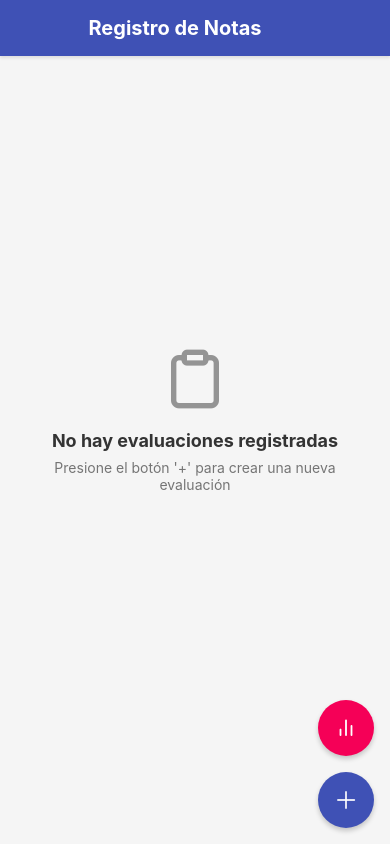
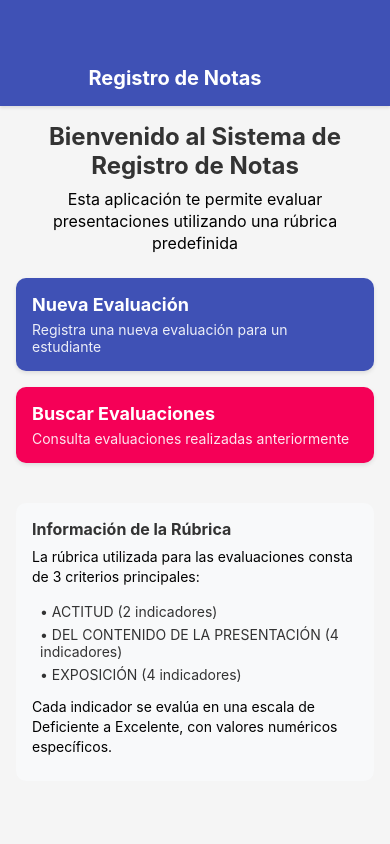
Before and after one commit to LucadeVeintemilla/NotasRegistro, a React Native app: screen /Inicio in a window 390 px wide. Built offline with nearby package versions, Linux system fonts and the light colour scheme.

Commit message:
Actualizado hasta revision

```diff
--- a/App.js
+++ b/App.js
@@ -10,7 +10,6 @@ import { inicializarRubrica } from './src/basedatos/rubricaServicio';
  */
 export default function App() {
   useEffect(() => {
-    // Inicializar la rúbrica al iniciar la aplicación
     inicializarRubrica();
   }, []);
 
--- a/src/componentes/Cabecera.js
+++ b/src/componentes/Cabecera.js
@@ -17,7 +17,7 @@ const Cabecera = ({ titulo, onAtras }) => {
       <View style={styles.contenido}>
         {onAtras && (
           <TouchableOpacity style={styles.botonAtras} onPress={onAtras}>
-            <AntDesign name="arrowleft" size={24} color={colores.textoClaro} />
+            <AntDesign name="arrowleft" size={28} color={colores.textoClaro} />
           </TouchableOpacity>
         )}
         <Text style={styles.titulo} numberOfLines={1}>
@@ -32,7 +32,7 @@ const Cabecera = ({ titulo, onAtras }) => {
 const styles = StyleSheet.create({
   contenedor: {
     backgroundColor: colores.primario,
-    paddingTop: 0,
+    paddingTop: 50,
     elevation: 4,
     shadowColor: '#000',
     shadowOffset: { width: 0, height: 2 },
@@ -54,10 +54,12 @@ const styles = StyleSheet.create({
     textAlign: 'center',
   },
   botonAtras: {
-    padding: 8,
+    padding: 10,
+    marginLeft: 4,
+    marginRight: 4,
   },
   espacioDerecho: {
-    width: 40, // Para balancear la cabecera cuando hay botón atrás
+    width: 40,
   },
 });
 
--- a/src/navegacion/Navegacion.js
+++ b/src/navegacion/Navegacion.js
@@ -7,6 +7,7 @@ import PantallaInicio from '../pantallas/PantallaInicio';
 import PantallaNuevaEvaluacion from '../pantallas/PantallaNuevaEvaluacion';
 import PantallaDetalleEvaluacion from '../pantallas/PantallaDetalleEvaluacion';
 import PantallaEstadisticas from '../pantallas/PantallaEstadisticas';
+import PantallaBuscarEvaluaciones from '../pantallas/PantallaBuscarEvaluaciones';
 
 const Stack = createNativeStackNavigator();
 
@@ -28,6 +29,7 @@ const Navegacion = () => {
         <Stack.Screen name="NuevaEvaluacion" component={PantallaNuevaEvaluacion} />
         <Stack.Screen name="DetalleEvaluacion" component={PantallaDetalleEvaluacion} />
         <Stack.Screen name="Estadisticas" component={PantallaEstadisticas} />
+        <Stack.Screen name="BuscarEvaluaciones" component={PantallaBuscarEvaluaciones} />
       </Stack.Navigator>
     </NavigationContainer>
   );
--- /dev/null
+++ b/src/pantallas/PantallaBuscarEvaluaciones.js
@@ -0,0 +1,261 @@
+import React, { useState, useEffect } from 'react';
+import {
+  View,
+  Text,
+  FlatList,
+  TouchableOpacity,
+  StyleSheet,
+  ActivityIndicator,
+  Alert,
+  TextInput
+} from 'react-native';
+import { colores, estilosGlobales } from '../estilos/estilosGlobales';
+import Cabecera from '../componentes/Cabecera';
+import { Feather } from '@expo/vector-icons';
+import { obtenerEvaluaciones } from '../basedatos/rubricaServicio';
+
+/**
+ * Pantalla para buscar y filtrar evaluaciones
+ * @param {Object} props Propiedades del componente
+ * @param {Object} props.navigation Objeto de navegación
+ * @returns {React.Component} Componente de búsqueda de evaluaciones
+ */
+const PantallaBuscarEvaluaciones = ({ navigation }) => {
+  const [evaluaciones, setEvaluaciones] = useState([]);
+  const [evaluacionesFiltradas, setEvaluacionesFiltradas] = useState([]);
+  const [cargando, setCargando] = useState(true);
+  const [textoBusqueda, setTextoBusqueda] = useState('');
+
+  const cargarEvaluaciones = async () => {
+    setCargando(true);
+    try {
+      const datos = await obtenerEvaluaciones();
+      setEvaluaciones(datos);
+      setEvaluacionesFiltradas(datos);
+    } catch (error) {
+      console.error('Error al cargar evaluaciones:', error);
+      Alert.alert('Error', 'No se pudieron cargar las evaluaciones');
+    } finally {
+      setCargando(false);
+    }
+  };
+
+  useEffect(() => {
+    const unsubscribe = navigation.addListener('focus', () => {
+      cargarEvaluaciones();
+    });
+
+    return unsubscribe;
+  }, [navigation]);
+
+  // Filtrar evaluaciones según el texto ingresado
+  const filtrarEvaluaciones = (texto) => {
+    setTextoBusqueda(texto);
+
+    if (!texto.trim()) {
+      setEvaluacionesFiltradas(evaluaciones);
+      return;
+    }
+
+    const textoLower = texto.toLowerCase();
+    const filtradas = evaluaciones.filter(evaluacion =>
+      evaluacion.titulo?.toLowerCase().includes(textoLower) ||
+      evaluacion.estudiante?.nombre?.toLowerCase().includes(textoLower) ||
+      evaluacion.estudiante?.apellido?.toLowerCase().includes(textoLower)
+    );
+
+    setEvaluacionesFiltradas(filtradas);
+  };
+
+  const renderItem = ({ item }) => {
+    const fecha = new Date(item.fecha).toLocaleDateString();
+
+    return (
+      <TouchableOpacity
+        style={styles.tarjetaEvaluacion}
+        onPress={() => navigation.navigate('DetalleEvaluacion', { evaluacionId: item.id })}
+      >
+        <View style={styles.contenidoTarjeta}>
+          <View style={styles.infoEvaluacion}>
+            <Text style={styles.tituloEvaluacion}>{item.titulo}</Text>
+            <Text style={styles.fechaEvaluacion}>{fecha}</Text>
+            <Text style={styles.estudianteEvaluacion}>
+              {`${item.estudiante?.nombre || ''} ${item.estudiante?.apellido || ''}`}
+            </Text>
+          </View>
+
+          <View style={styles.notaContainer}>
+            <Text style={styles.notaTexto}>{item.notaFinal?.toFixed(2) || '-'}</Text>
+            <Text style={styles.notaLabel}>Nota</Text>
+          </View>
+        </View>
+      </TouchableOpacity>
+    );
+  };
+
+  const ListaVacia = () => (
+    <View style={styles.contenedorVacio}>
+      <Feather name="search" size={64} color={colores.texto + '80'} />
+      <Text style={styles.textoVacio}>
+        {textoBusqueda ? 'No se encontraron resultados' : 'No hay evaluaciones registradas'}
+      </Text>
+      <Text style={styles.subtextoVacio}>
+        {textoBusqueda
+          ? 'Intenta con otros términos de búsqueda'
+          : 'Crea una nueva evaluación desde la pantalla principal'
+        }
+      </Text>
+    </View>
+  );
+
+  return (
+    <View style={estilosGlobales.contenedor}>
+      <Cabecera
+        titulo="Buscar Evaluaciones"
+        onAtras={() => navigation.goBack()}
+      />
+
+      <View style={styles.contenedorBusqueda}>
+        <Feather name="search" size={20} color={colores.texto} style={styles.iconoBusqueda} />
+        <TextInput
+          style={styles.inputBusqueda}
+          placeholder="Buscar por título o estudiante..."
+          value={textoBusqueda}
+          onChangeText={filtrarEvaluaciones}
+          autoCapitalize="none"
+        />
+        {textoBusqueda ? (
+          <TouchableOpacity
+            style={styles.botonLimpiar}
+            onPress={() => filtrarEvaluaciones('')}
+          >
+            <Feather name="x" size={20} color={colores.texto} />
+          </TouchableOpacity>
+        ) : null}
+      </View>
+
+      {cargando ? (
+        <View style={estilosGlobales.contenedorCentrado}>
+          <ActivityIndicator size="large" color={colores.primario} />
+          <Text style={styles.textoCargando}>Cargando evaluaciones...</Text>
+        </View>
+      ) : (
+        <FlatList
+          data={evaluacionesFiltradas}
+          keyExtractor={(item) => item.id}
+          renderItem={renderItem}
+          contentContainerStyle={styles.listaContenido}
+          ListEmptyComponent={ListaVacia}
+        />
+      )}
+    </View>
+  );
+};
+
+const styles = StyleSheet.create({
+  contenedorBusqueda: {
+    flexDirection: 'row',
+    alignItems: 'center',
+    backgroundColor: '#f5f5f5',
+    borderRadius: 8,
+    marginHorizontal: 16,
+    marginVertical: 12,
+    paddingHorizontal: 12,
+    height: 50,
+    borderWidth: 1,
+    borderColor: '#e0e0e0',
+  },
+  iconoBusqueda: {
+    marginRight: 8,
+  },
+  inputBusqueda: {
+    flex: 1,
+    height: '100%',
+    fontSize: 16,
+    color: colores.texto,
+  },
+  botonLimpiar: {
+    padding: 8,
+  },
+  listaContenido: {
+    padding: 16,
+    paddingBottom: 80,
+    flexGrow: 1,
+  },
+  tarjetaEvaluacion: {
+    backgroundColor: '#ffffff',
+    borderRadius: 8,
+    marginBottom: 16,
+    elevation: 2,
+    shadowColor: '#000',
+    shadowOffset: { width: 0, height: 1 },
+    shadowOpacity: 0.1,
+    shadowRadius: 3,
+  },
+  contenidoTarjeta: {
+    padding: 16,
+    flexDirection: 'row',
+    justifyContent: 'space-between',
+  },
+  infoEvaluacion: {
+    flex: 1,
+  },
+  tituloEvaluacion: {
+    fontSize: 18,
+    fontWeight: 'bold',
+    color: colores.texto,
+    marginBottom: 4,
+  },
+  fechaEvaluacion: {
+    fontSize: 14,
+    color: '#757575',
+    marginBottom: 4,
+  },
+  estudianteEvaluacion: {
+    fontSize: 16,
+    color: colores.texto,
+  },
+  notaContainer: {
+    justifyContent: 'center',
+    alignItems: 'center',
+    backgroundColor: colores.primario + '20',
+    borderRadius: 8,
+    padding: 8,
+    minWidth: 60,
+  },
+  notaTexto: {
+    fontSize: 18,
+    fontWeight: 'bold',
+    color: colores.primario,
+  },
+  notaLabel: {
+    fontSize: 12,
+    color: colores.textoSecundario,
+  },
+  contenedorVacio: {
+    flex: 1,
+    justifyContent: 'center',
+    alignItems: 'center',
+    padding: 20,
+  },
+  textoVacio: {
+    fontSize: 18,
+    fontWeight: 'bold',
+    color: colores.texto,
+    marginTop: 16,
+    textAlign: 'center',
+  },
+  subtextoVacio: {
+    fontSize: 16,
+    color: colores.textoSecundario,
+    marginTop: 8,
+    textAlign: 'center',
+  },
+  textoCargando: {
+    marginTop: 16,
+    fontSize: 16,
+    color: colores.textoSecundario,
+  },
+});
+
+export default PantallaBuscarEvaluaciones;
--- a/src/pantallas/PantallaInicio.js
+++ b/src/pantallas/PantallaInicio.js
@@ -1,257 +1,175 @@
-import React, { useState, useEffect } from 'react';
+import React from 'react';
 import {
   View,
   Text,
-  FlatList,
   TouchableOpacity,
   StyleSheet,
-  ActivityIndicator,
-  Alert,
+  ScrollView,
 } from 'react-native';
 import { colores, estilosGlobales } from '../estilos/estilosGlobales';
 import Cabecera from '../componentes/Cabecera';
-import { AntDesign, Feather } from '@expo/vector-icons';
-import { obtenerEvaluaciones, eliminarEvaluacion, inicializarRubrica } from '../basedatos/rubricaServicio';
 
 /**
- * Pantalla principal que muestra la lista de evaluaciones
+ * Pantalla principal que muestra la pantalla de inicio con opciones de navegación
  * @param {Object} props Propiedades del componente
  * @param {Object} props.navigation Objeto de navegación
  * @returns {React.Component} Componente de pantalla de inicio
  */
 const PantallaInicio = ({ navigation }) => {
-  const [evaluaciones, setEvaluaciones] = useState([]);
-  const [cargando, setCargando] = useState(true);
-
-  const cargarEvaluaciones = async () => {
-    setCargando(true);
-    try {
-      // Aseguramos que la rúbrica esté inicializada
-      await inicializarRubrica();
-
-      // Obtenemos las evaluaciones
-      const datos = await obtenerEvaluaciones();
-      setEvaluaciones(datos);
-    } catch (error) {
-      console.error('Error al cargar evaluaciones:', error);
-      Alert.alert('Error', 'No se pudieron cargar las evaluaciones');
-    } finally {
-      setCargando(false);
-    }
+  const navegarANuevaEvaluacion = () => {
+    navigation.navigate('NuevaEvaluacion');
   };
 
-  useEffect(() => {
-    const unsubscribe = navigation.addListener('focus', () => {
-      cargarEvaluaciones();
-    });
-
-    return unsubscribe;
-  }, [navigation]);
-
-  const handleEliminarEvaluacion = (id) => {
-    Alert.alert(
-      'Confirmar eliminación',
-      '¿Está seguro que desea eliminar esta evaluación? Esta acción no se puede deshacer.',
-      [
-        { text: 'Cancelar', style: 'cancel' },
-        {
-          text: 'Eliminar',
-          style: 'destructive',
-          onPress: async () => {
-            try {
-              await eliminarEvaluacion(id);
-              cargarEvaluaciones();
-              Alert.alert('Éxito', 'La evaluación ha sido eliminada correctamente');
-            } catch (error) {
-              console.error('Error al eliminar:', error);
-              Alert.alert('Error', 'No se pudo eliminar la evaluación');
-            }
-          },
-        },
-      ]
-    );
+  const navegarABuscarEvaluaciones = () => {
+    navigation.navigate('BuscarEvaluaciones');
   };
-
-  const renderItem = ({ item }) => {
-    const fecha = new Date(item.fecha).toLocaleDateString();
-
-    return (
-      <TouchableOpacity
-        style={styles.tarjetaEvaluacion}
-        onPress={() => navigation.navigate('DetalleEvaluacion', { evaluacionId: item.id })}
-      >
-        <View style={styles.contenidoTarjeta}>
-          <View style={styles.infoEvaluacion}>
-            <Text style={styles.tituloEvaluacion}>{item.titulo}</Text>
-            <Text style={styles.fechaEvaluacion}>{fecha}</Text>
-            <Text style={styles.estudianteEvaluacion}>
-              {`${item.estudiante.nombre} ${item.estudiante.apellido}`}
-            </Text>
-          </View>
-
-          <View style={styles.accionesTarjeta}>
-            <TouchableOpacity
-              style={styles.botonAccion}
-              onPress={() => handleEliminarEvaluacion(item.id)}
-            >
-              <Feather name="trash-2" size={22} color={colores.error} />
-            </TouchableOpacity>
-          </View>
-        </View>
-      </TouchableOpacity>
-    );
-  };
-
-  const ListaVacia = () => (
-    <View style={styles.contenedorVacio}>
-      <Feather name="clipboard" size={64} color={colores.texto + '80'} />
-      <Text style={styles.textoVacio}>No hay evaluaciones registradas</Text>
-      <Text style={styles.subtextoVacio}>
-        Presione el botón '+' para crear una nueva evaluación
-      </Text>
-    </View>
-  );
 
   return (
     <View style={estilosGlobales.contenedor}>
-      <Cabecera titulo="Registro de Notas" />
+      <Cabecera
+        titulo="Registro de Notas"
+        accionDerecha={
+          <TouchableOpacity onPress={() => navigation.navigate('Ayuda')}>
+            <Text style={styles.botonAyuda}>?</Text>
+          </TouchableOpacity>
+        }
+      />
+      <ScrollView contentContainerStyle={styles.contenido}>
+        <View style={styles.bienvenida}>
+          <Text style={styles.tituloBienvenida}>Bienvenido al Sistema de Registro de Notas</Text>
+          <Text style={styles.subtituloBienvenida}>
+            Esta aplicación te permite evaluar presentaciones utilizando una rúbrica predefinida
+          </Text>
+        </View>
 
-      {cargando ? (
-        <View style={estilosGlobales.contenedorCentrado}>
-          <ActivityIndicator size="large" color={colores.primario} />
-          <Text style={styles.textoCargando}>Cargando evaluaciones...</Text>
-        </View>
-      ) : (
-        <>
-          <FlatList
-            data={evaluaciones}
-            keyExtractor={(item) => item.id}
-            renderItem={renderItem}
-            contentContainerStyle={styles.listaContenido}
-            ListEmptyComponent={ListaVacia}
-          />
-
+        <View style={styles.opcionesContainer}>
           <TouchableOpacity
-            style={styles.botonFlotante}
-            onPress={() => navigation.navigate('NuevaEvaluacion')}
+            style={[styles.opcion, { backgroundColor: colores.primario }]}
+            onPress={navegarANuevaEvaluacion}
           >
-            <AntDesign name="plus" size={24} color={colores.textoClaro} />
+            <Text style={styles.opcionTitulo}>Nueva Evaluación</Text>
+            <Text style={styles.opcionDescripcion}>Registra una nueva evaluación para un estudiante</Text>
           </TouchableOpacity>
 
           <TouchableOpacity
-            style={styles.botonEstadisticas}
+            style={[styles.opcion, { backgroundColor: colores.secundario }]}
+            onPress={navegarABuscarEvaluaciones}
+          >
+            <Text style={styles.opcionTitulo}>Buscar Evaluaciones</Text>
+            <Text style={styles.opcionDescripcion}>Consulta evaluaciones realizadas anteriormente</Text>
+          </TouchableOpacity>
+{/**
+          <TouchableOpacity
+            style={[styles.opcion, { backgroundColor: colores.info }]}
             onPress={() => navigation.navigate('Estadisticas')}
           >
-            <Feather name="bar-chart-2" size={22} color={colores.textoClaro} />
+            <Text style={styles.opcionTitulo}>Estadísticas</Text>
+            <Text style={styles.opcionDescripcion}>Ver resumen estadístico de las evaluaciones</Text>
           </TouchableOpacity>
-        </>
-      )}
+          */}
+        </View>
+
+        <View style={styles.seccionAyuda}>
+          <Text style={styles.tituloAyuda}>Información de la Rúbrica</Text>
+          <Text style={styles.textoAyuda}>
+            La rúbrica utilizada para las evaluaciones consta de 3 criterios principales:
+          </Text>
+          <View style={styles.listaCriterios}>
+            <Text style={styles.itemCriterio}>• ACTITUD (2 indicadores)</Text>
+            <Text style={styles.itemCriterio}>• DEL CONTENIDO DE LA PRESENTACIÓN (4 indicadores)</Text>
+            <Text style={styles.itemCriterio}>• EXPOSICIÓN (4 indicadores)</Text>
+          </View>
+          <Text style={styles.textoAyuda}>
+            Cada indicador se evalúa en una escala de Deficiente a Excelente, con valores numéricos específicos.
+          </Text>
+        </View>
+      </ScrollView>
     </View>
   );
 };
 
 const styles = StyleSheet.create({
-  listaContenido: {
+  contenido: {
     padding: 16,
-    paddingBottom: 80,
-    flexGrow: 1,
+    paddingBottom: 30,
   },
-  tarjetaEvaluacion: {
-    backgroundColor: '#ffffff',
-    borderRadius: 8,
-    marginBottom: 16,
-    elevation: 2,
-    shadowColor: '#000',
-    shadowOffset: { width: 0, height: 1 },
-    shadowOpacity: 0.1,
-    shadowRadius: 3,
-  },
-  contenidoTarjeta: {
-    padding: 16,
-    flexDirection: 'row',
-    justifyContent: 'space-between',
-  },
-  infoEvaluacion: {
-    flex: 1,
-  },
-  tituloEvaluacion: {
+  botonAyuda: {
     fontSize: 18,
     fontWeight: 'bold',
+    color: colores.textoClaro,
+    backgroundColor: colores.primario + '80',
+    width: 30,
+    height: 30,
+    borderRadius: 15,
+    textAlign: 'center',
+    lineHeight: 30,
+  },
+  bienvenida: {
+    marginBottom: 24,
+  },
+  tituloBienvenida: {
+    fontSize: 24,
+    fontWeight: 'bold',
     color: colores.texto,
-    marginBottom: 4,
+    marginBottom: 8,
+    textAlign: 'center',
   },
-  fechaEvaluacion: {
+  subtituloBienvenida: {
+    fontSize: 16,
+    color: colores.textoSecundario,
+    textAlign: 'center',
+    lineHeight: 22,
+  },
+  opcionesContainer: {
+    marginBottom: 24,
+  },
+  opcion: {
+    borderRadius: 10,
+    padding: 16,
+    marginBottom: 16,
+    elevation: 3,
+    shadowColor: '#000',
+    shadowOffset: { width: 0, height: 2 },
+    shadowOpacity: 0.1,
+    shadowRadius: 4,
+  },
+  opcionTitulo: {
+    fontSize: 18,
+    fontWeight: 'bold',
+    color: '#fff',
+    marginBottom: 6,
+  },
+  opcionDescripcion: {
     fontSize: 14,
-    color: '#757575',
-    marginBottom: 4,
+    color: '#fff',
+    opacity: 0.9,
   },
-  estudianteEvaluacion: {
+  seccionAyuda: {
+    backgroundColor: '#f8f9fa',
+    borderRadius: 10,
+    padding: 16,
+    marginBottom: 20,
+  },
+  tituloAyuda: {
     fontSize: 16,
+    fontWeight: 'bold',
     color: colores.texto,
+    marginBottom: 8,
   },
-  accionesTarjeta: {
-    justifyContent: 'center',
+  textoAyuda: {
+    fontSize: 14,
+    color: colores.textoSecundario,
+    marginBottom: 8,
+    lineHeight: 20,
+  },
+  listaCriterios: {
+    marginVertical: 8,
     paddingLeft: 8,
   },
-  botonAccion: {
-    padding: 8,
-  },
-  botonFlotante: {
-    position: 'absolute',
-    right: 16,
-    bottom: 16,
-    width: 56,
-    height: 56,
-    borderRadius: 28,
-    backgroundColor: colores.primario,
-    justifyContent: 'center',
-    alignItems: 'center',
-    elevation: 6,
-    shadowColor: '#000',
-    shadowOffset: { width: 0, height: 3 },
-    shadowOpacity: 0.2,
-    shadowRadius: 5,
-  },
-  botonEstadisticas: {
-    position: 'absolute',
-    right: 16,
-    bottom: 88,
-    width: 56,
-    height: 56,
-    borderRadius: 28,
-    backgroundColor: colores.secundario,
-    justifyContent: 'center',
-    alignItems: 'center',
-    elevation: 6,
-    shadowColor: '#000',
-    shadowOffset: { width: 0, height: 3 },
-    shadowOpacity: 0.2,
-    shadowRadius: 5,
-  },
-  contenedorVacio: {
-    flex: 1,
-    justifyContent: 'center',
-    alignItems: 'center',
-    paddingHorizontal: 32,
-    paddingVertical: 64,
-  },
-  textoVacio: {
-    fontSize: 18,
-    fontWeight: 'bold',
+  itemCriterio: {
+    fontSize: 14,
     color: colores.texto,
-    marginTop: 16,
-    textAlign: 'center',
-  },
-  subtextoVacio: {
-    fontSize: 14,
-    color: '#757575',
-    marginTop: 8,
-    textAlign: 'center',
-  },
-  textoCargando: {
-    marginTop: 16,
-    fontSize: 16,
-    color: colores.texto,
+    marginBottom: 6,
   },
 });
 
```
